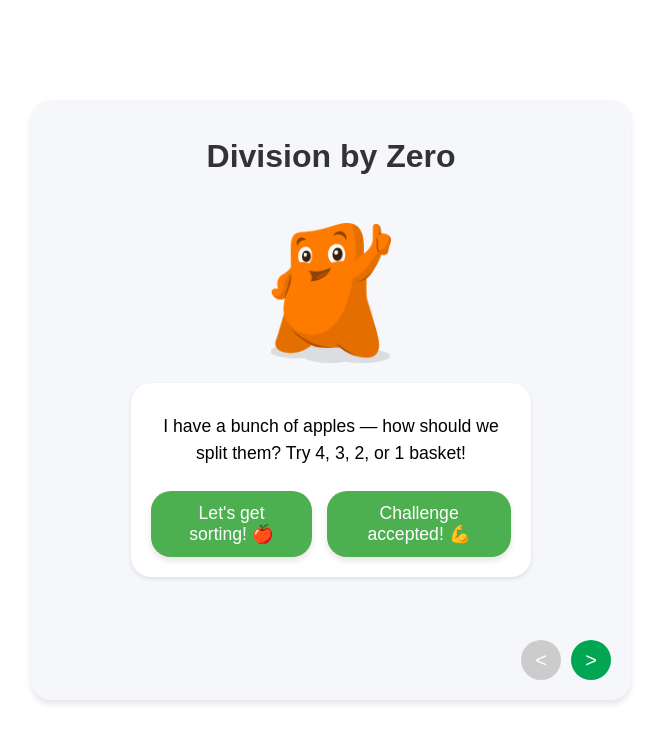
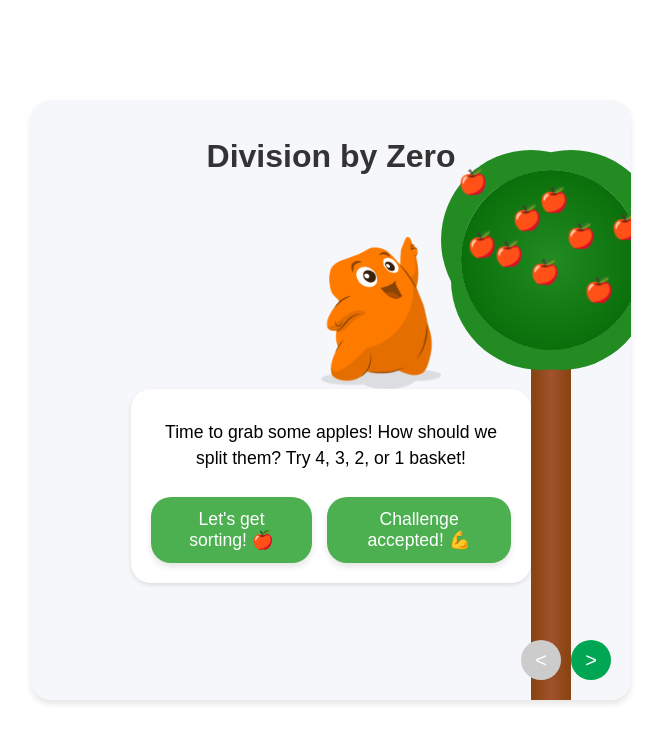
Before and after one commit to Content-Interactives/Division-by-0-, a React (Vite) app: page / in a window 1280 px wide. Shown: the top 742 px of the page, without its empty margins (309-971 px from the left). Built offline with nearby package versions, Linux system fonts and the light colour scheme; a web font is replaced by a local one.

Commit message:
feat: update welcome page UI and assets (Flexi Point) and tree adjustments

```diff
--- a/src/App.css
+++ b/src/App.css
@@ -602,7 +602,9 @@ body {
 }
 
 .blank-page .flexi {
-  position: static !important;
+  position: relative !important; /* allow offsets */
+  left: 50px; /* move Flexi to the right */
+  top: 20px; /* move Flexi down */
   margin-bottom: 20px;
 }
 
@@ -660,3 +662,68 @@ body {
   border-radius: 4px;
   background-color: rgba(211, 47, 47, 0.1);
 }
+
+.apple-tree {
+  position: absolute;
+  right: 40px;
+  bottom: 0;
+  height: 400px;
+  width: 200px;
+  display: none;
+}
+
+.blank-page .apple-tree {
+  display: block;
+}
+
+.tree-trunk {
+  position: absolute;
+  bottom: 0;
+  left: 80%;  /* Changed from 65% to move trunk even more right */
+  transform: translateX(-50%);
+  width: 40px;
+  height: 370px;  /* Set trunk height to 370px */
+  background: linear-gradient(90deg, #8B4513 10%, #A0522D 50%, #8B4513 90%);
+  border-radius: 10px 10px 0 0;
+}
+
+.tree-crown {
+  position: absolute;
+  bottom: 350px;  /* Adjusted to sit on top of 370px trunk */
+  left: 80%;  /* Changed from 65% to match new trunk position */
+  transform: translateX(-50%);
+  width: 180px;
+  height: 180px;
+  background: radial-gradient(circle at center, #228B22 0%, #006400 100%);
+  border-radius: 50% 50% 50% 50%;
+  box-shadow:
+    -20px -20px 0 #228B22,
+    20px -20px 0 #228B22,
+    -10px 20px 0 #228B22,
+    10px 20px 0 #228B22;
+}
+
+.tree-apple {
+  position: absolute;
+  width: 24px;
+  height: 24px;
+  font-size: 24px;
+  display: flex;
+  justify-content: center;
+  align-items: center;
+  animation: sway 3s ease-in-out infinite;
+}
+
+.tree-apple:nth-child(1) { left: 30%; top: 20%; animation-delay: 0s; }
+.tree-apple:nth-child(2) { left: 60%; top: 30%; animation-delay: 0.5s; }
+.tree-apple:nth-child(3) { left: 40%; top: 50%; animation-delay: 1s; }
+.tree-apple:nth-child(4) { left: 70%; top: 60%; animation-delay: 1.5s; }
+.tree-apple:nth-child(5) { left: 20%; top: 40%; animation-delay: 2s; }
+.tree-apple:nth-child(6) { left: 5%; top: 35%; animation-delay: 2.5s; }
+.tree-apple:nth-child(7) { left: 85%; top: 25%; animation-delay: 3s; }
+.tree-apple:nth-child(8) { left: 45%; top: 10%; animation-delay: 3.5s; }
+
+@keyframes sway {
+  0%, 100% { transform: rotate(-5deg); }
+  50% { transform: rotate(5deg); }
+}
--- a/src/App.jsx
+++ b/src/App.jsx
@@ -5,6 +5,7 @@ import flexiWoahImage from '/images/Flexi_Woah.png'
 import flexiExcitedImage from '/images/Flexi_Excited.png'
 import flexiIdeaImage from '/images/Flexi_Idea.png'
 import flexiStarsImage from '/images/Flexi_Stars.png'
+import flexiPointImage from '/images/Flexi_Point.png'
 
 function App() {
   const containerRef = useRef(null)
@@ -18,7 +19,7 @@ function App() {
   const [highlightedAppleId, setHighlightedAppleId] = useState(null)
   const [hintPosition, setHintPosition] = useState({ x: 0, y: 0 })
   const [isShowingHint, setIsShowingHint] = useState(false)
-  const [flexiMessage, setFlexiMessage] = useState("I have a bunch of apples — how should we split them? Try 4, 3, 2, or 1 basket!")
+  const [flexiMessage, setFlexiMessage] = useState("Time to grab some apples! How should we split them? Try 4, 3, 2, or 1 basket!")
   const [selectedAnswer, setSelectedAnswer] = useState(null)
   const [customAnswer, setCustomAnswer] = useState("")
   const [apples, setApples] = useState(() => {
@@ -500,7 +501,7 @@ function App() {
     if (level === 0) {  // Moving back to 1 basket
       setFlexiMessage("Phew! We got a basket back. Now we can divide again!")
     } else if (level === 4) {  // Moving back to blank page
-      setFlexiMessage("I have a bunch of apples — how should we split them? Try 4, 3, 2, or 1 basket!")
+      setFlexiMessage("Time to grab some apples! How should we split them? Try 4, 3, 2, or 1 basket!")
     } else {
       setFlexiMessage(`Let's try dividing the apples between ${level + 1} baskets!`)
     }
@@ -601,10 +602,24 @@ function App() {
             )
           )}
         </div>
+        <div className="apple-tree">
+          <div className="tree-trunk"></div>
+          <div className="tree-crown">
+            <div className="tree-apple">🍎</div>
+            <div className="tree-apple">🍎</div>
+            <div className="tree-apple">🍎</div>
+            <div className="tree-apple">🍎</div>
+            <div className="tree-apple">🍎</div>
+            <div className="tree-apple">🍎</div>
+            <div className="tree-apple">🍎</div>
+            <div className="tree-apple">🍎</div>
+            <div className="tree-apple">🍎</div>
+          </div>
+        </div>
         <img
           src={(() => {
             if (level === 5) {
-              return flexiImage;  // Show default Flexi on blank page
+              return flexiPointImage;  // Show pointing Flexi on blank page
             }
 
             if (level === 0) {
```
Also changed, not shown: public/images/Flexi_Point.png (added).
